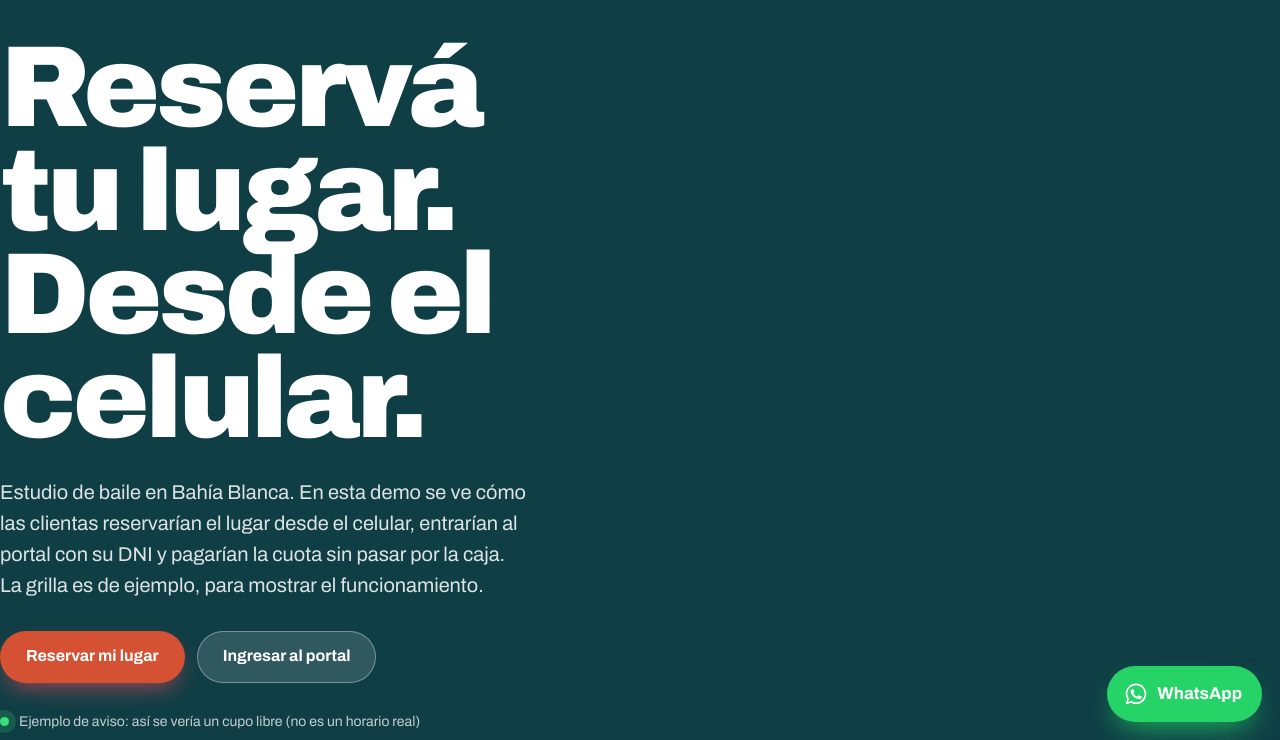
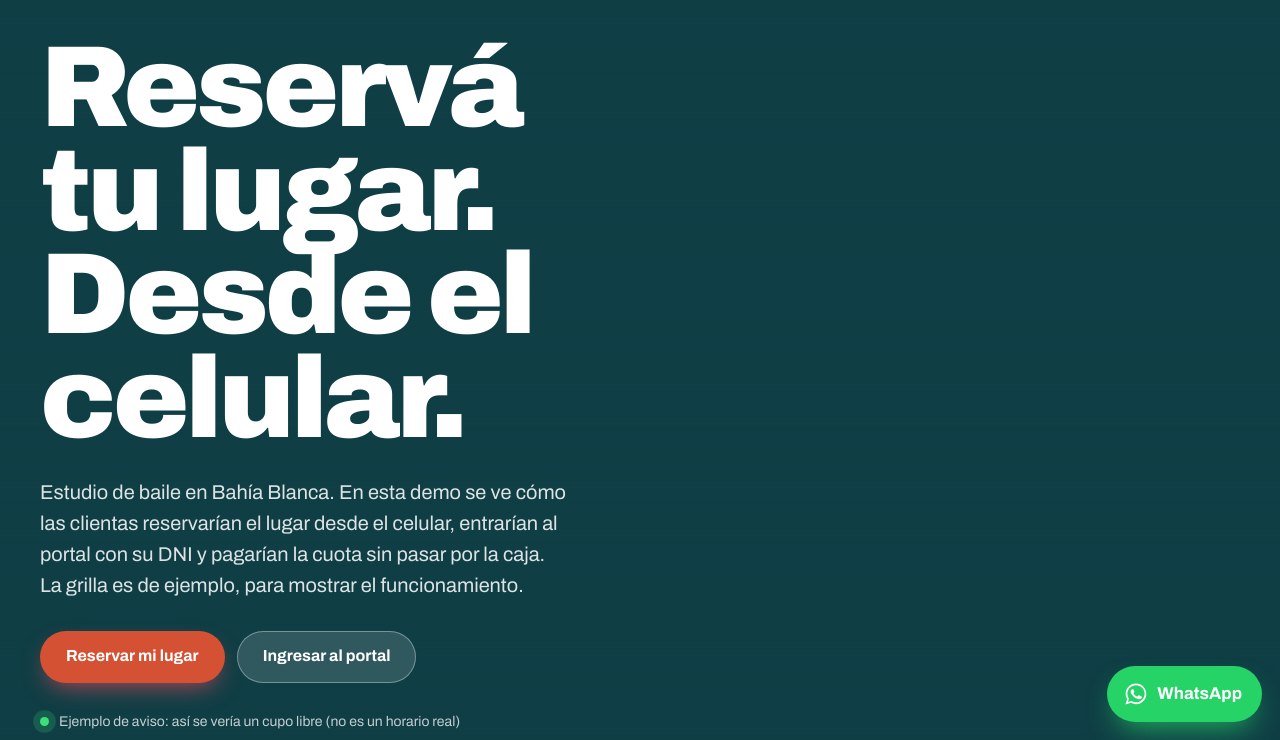
Before and after one commit to joacoescobar1/demo-lets-dance-bahia-blanca, a plain HTML site: page index.html in a window 1280 px wide. Shown: the part 60-800 px from the top of the page. Drawn offline with Linux system fonts and the light colour scheme.

Commit message:
Demo personalizada de Nodo Ventas: demo-lets-dance-bahia-blanca

```diff
--- a/styles.css
+++ b/styles.css
@@ -270,3 +270,6 @@ details p { margin-top: 10px; color: var(--ink-soft); max-width: 60ch; }
 .brand-wordmark { display: flex; flex-direction: column; justify-content: center; line-height: 1; text-decoration: none; }
 .brand-wordmark .wm-name { font-weight: 800; font-size: 21px; letter-spacing: -0.01em; text-transform: uppercase; }
 .brand-wordmark .wm-sub { font-size: 9.5px; font-weight: 700; letter-spacing: 0.16em; text-transform: uppercase; opacity: .85; margin-top: 4px; }
+
+/* margen lateral del hero en celular (fix 23/11) */
+.hero .hero-inner { width: min(var(--max), calc(100% - 40px)); margin-inline: auto; }
```
